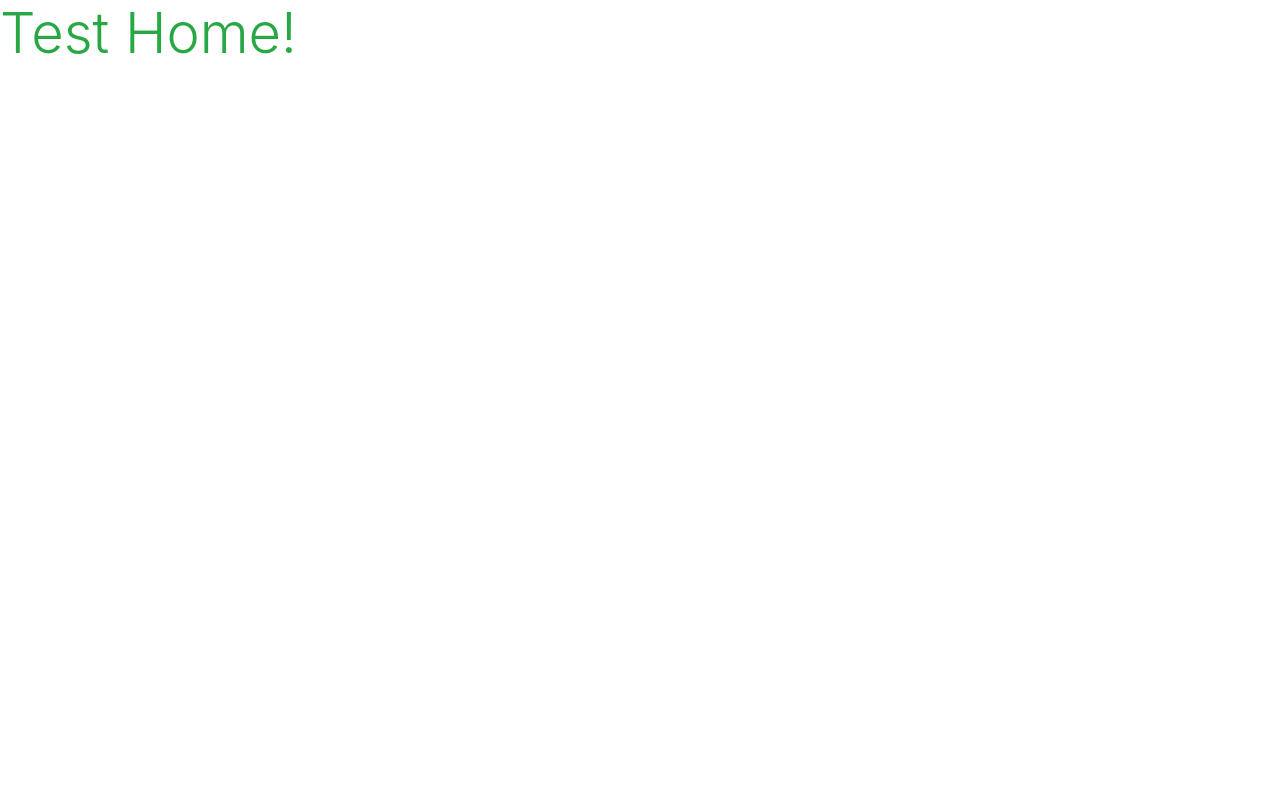
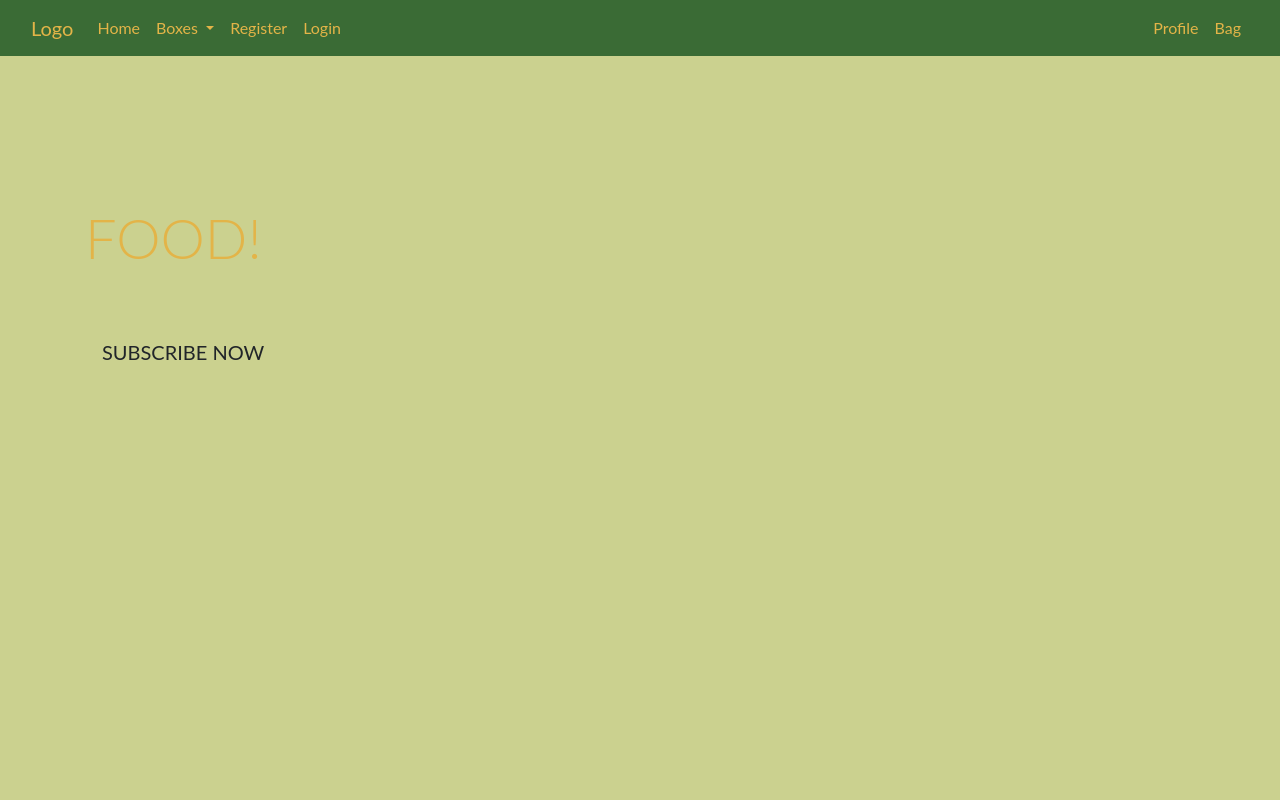
Before and after one commit to Code-Institute-Submissions/MadeleineFrey-Project5_MayResub, a Django app: page / in a window 1280 px wide. Before the commit the page is almost empty. Run offline with Django 3.2, Linux system fonts and the light colour scheme; some libraries are stand-ins or nearby versions.

Commit message:
Add navbar and basic styling to landing page

```diff
--- a/home/templates/home/index.html
+++ b/home/templates/home/index.html
@@ -1,6 +1,30 @@
 {% extends "base.html" %}
 {% load static %}
 
+{% block page_header %}
+<div class="container header-container">
+    <div class="row">
+        <div class="col"></div>
+    </div>
+</div>
+{% endblock %}
+
 {% block content %}
-    <h1 class="display-4 text-success">Test Home!</h1>
+    <div class="container h-100">
+        <div class="row h-100">
+            <div class="col-7 col-md-6 my-auto">
+            <!-- Front text -->
+            <!-- Add image -->
+            <!-- Add Description of site -->
+                <h1 class="display-4 logo-font text-black">
+                    FOOD!
+                </h1>
+                <div class="my-5">
+                    <h4>
+                        <a href="" class="shop-now-button btn btn-lg rounded-0 text-uppercase py-3">Subscribe Now</a>
+                    </h4>
+                </div>
+            </div>
+        </div>
+    </div>
 {% endblock %}
--- /dev/null
+++ b/static/css/base.css
@@ -0,0 +1,29 @@
+html {
+    height: 100%;
+}
+
+body {
+    /* background: url('/media/home-page5.jpg') no-repeat center center fixed; */
+    background: #cbd18f;
+    background-size: cover;
+    height: calc(100vh - 164px);
+    color: #E3B448;
+    font-family: 'Lato';
+}
+
+#my-base-header {
+    background-color: #3a6b35;
+}
+
+#my-navbar {
+    padding: 0; !important
+
+}
+
+#my-base-header a {
+    color: #E3B448;
+}
+
+.navbar-toggler-icon {
+    color:#E3B448;
+}
--- a/subscription_box/settings.py
+++ b/subscription_box/settings.py
@@ -149,6 +149,11 @@ USE_TZ = True
 
 STATIC_URL = '/static/'
 
+STATICFILES_DIRS = (os.path.join(BASE_DIR, 'static'),)
+
+MEDIA_URL = '/media/'
+MEDIA_ROOT = os.path.join(BASE_DIR, 'media')
+
 # Default primary key field type
 # https://docs.djangoproject.com/en/3.2/ref/settings/#default-auto-field
 
--- a/subscription_box/urls.py
+++ b/subscription_box/urls.py
@@ -15,10 +15,12 @@ Including another URLconf
 """
 from django.contrib import admin
 from django.urls import path, include
+from django.conf import settings
+from django.conf.urls.static import static
 
 urlpatterns = [
     path('admin/', admin.site.urls),
     path('accounts/', include('allauth.urls')),
     path('', include('home.urls')),
 
-]
+] + static(settings.MEDIA_URL, document_root=settings.MEDIA_ROOT)
--- a/templates/base.html
+++ b/templates/base.html
@@ -17,6 +17,7 @@
     {% block corecss %}
 
       <link rel="stylesheet" href="https://cdn.jsdelivr.net/npm/bootstrap@4.6.1/dist/css/bootstrap.min.css" integrity="sha384-zCbKRCUGaJDkqS1kPbPd7TveP5iyJE0EjAuZQTgFLD2ylzuqKfdKlfG/eSrtxUkn" crossorigin="anonymous">
+      <link rel="stylesheet" href="{% static 'css/base.css' %}">
 
     {% endblock %}
 
@@ -41,7 +42,55 @@
     <title>Shop NAME! {% block extra_title %}{% endblock %} </title>
   </head>
   <body>
-    <header class="container-fluid fixed-top"></header>
+    <header class="container-fluid fixed-top" id="my-base-header">
+      <div>
+      <nav class="navbar navbar-expand-lg my-navbar">
+        <a class="navbar-brand" href="#">Logo</a>
+        <button class="navbar-toggler" type="button" data-toggle="collapse" data-target="#navbarNavDropdown" aria-controls="navbarNavDropdown" aria-expanded="false" aria-label="Toggle navigation">
+          <!-- Add icon -->
+          <!-- Add style for mobile -->
+          <span class="navbar-toggler-icon my-navbar-button">X</span>
+        </button>
+        <div class="collapse navbar-collapse" id="navbarNavDropdown">
+          <ul class="navbar-nav">
+            <li class="nav-item active">
+              <a class="nav-link" href="#">Home <span class="sr-only">(current)</span></a>
+            </li>
+            <li class="nav-item dropdown">
+              <a class="nav-link dropdown-toggle" href="#" id="navbarDropdownMenuLink" role="button" data-toggle="dropdown" aria-expanded="false">
+                Boxes
+              </a>
+              <div class="dropdown-menu" aria-labelledby="navbarDropdownMenuLink">
+                <a class="dropdown-item" href="#">Nr1</a>
+                <a class="dropdown-item" href="#">Nr2</a>
+                <a class="dropdown-item" href="#">Nr3</a>
+                <a class="dropdown-item" href="#">SPECIAL</a>
+              </div>
+            </li>
+            <li class="nav-item">
+              <a class="nav-link" href="#">Register</a>
+            </li>
+            <li class="nav-item">
+              <a class="nav-link" href="#">Login</a>
+            </li>
+            </ul>
+          </div>
+          <div  class="tex-lg-right">
+            <ul class="navbar-nav">
+              <li class="nav-item active">
+                <!-- show if user is authenticated -->
+                <!-- add superuser profile -->
+                <!-- Add icon -->
+                <a class="nav-link" href="#">Profile</a>
+              </li>
+              <li class="nav-item">
+                <a class="nav-link" href="#">Bag</a>
+              </li>
+          </ul>
+        </div>
+      </nav>
+    </div>
+    </header>
 
     {% if messages %}
       <div class="message-container"></div>
```
Also changed, not shown: media/home-page5.jpg (added).
